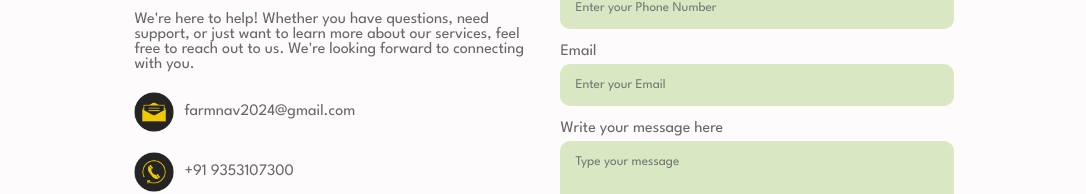
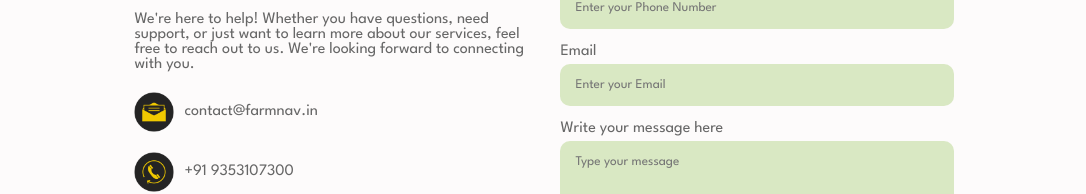
Before and after one commit to agridost/FarmNav-Website-Frontend, a React (Vite) app: page / in a window 1280 px wide. Shown: the part 1486-1680 px from the top of the page, without its empty margins (96-1182 px from the left). Built offline with nearby package versions, Linux system fonts and the light colour scheme.

Commit message:
final commit after commenting

```diff
--- a/src/Components/Contact/Contact.jsx
+++ b/src/Components/Contact/Contact.jsx
@@ -38,7 +38,7 @@ const Contact = () => {
             <h3>Send us a message <img src={msg_icon} alt="" /></h3>
             <p>We're here to help! Whether you have questions, need support, or just want to learn more about our services, feel free to reach out to us. We're looking forward to connecting with you.</p>
             <ul>
-                <li><img src={mail_icon} alt="" />farmnav2024@gmail.com</li>
+                <li><img src={mail_icon} alt="" />contact@farmnav.in</li>
                 <li><img src={phone_icon} alt="" />+91 9353107300</li>
                 <li><img src={loc_icon} alt="" />#479, 10th Cross, 1st Phase, Vijayanagar 4th Stage, Mysuru, Karnataka</li>
             </ul>
```
